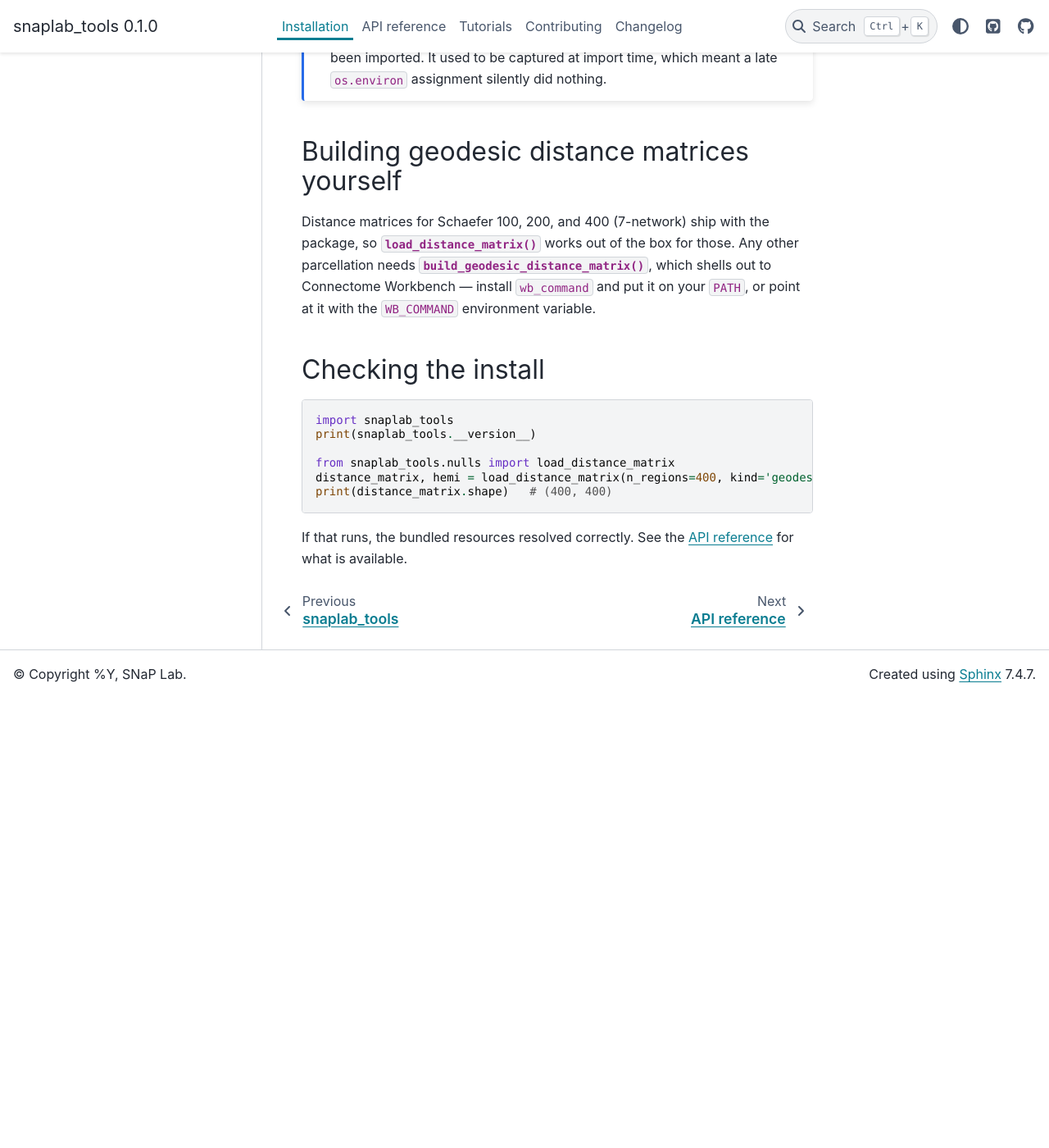
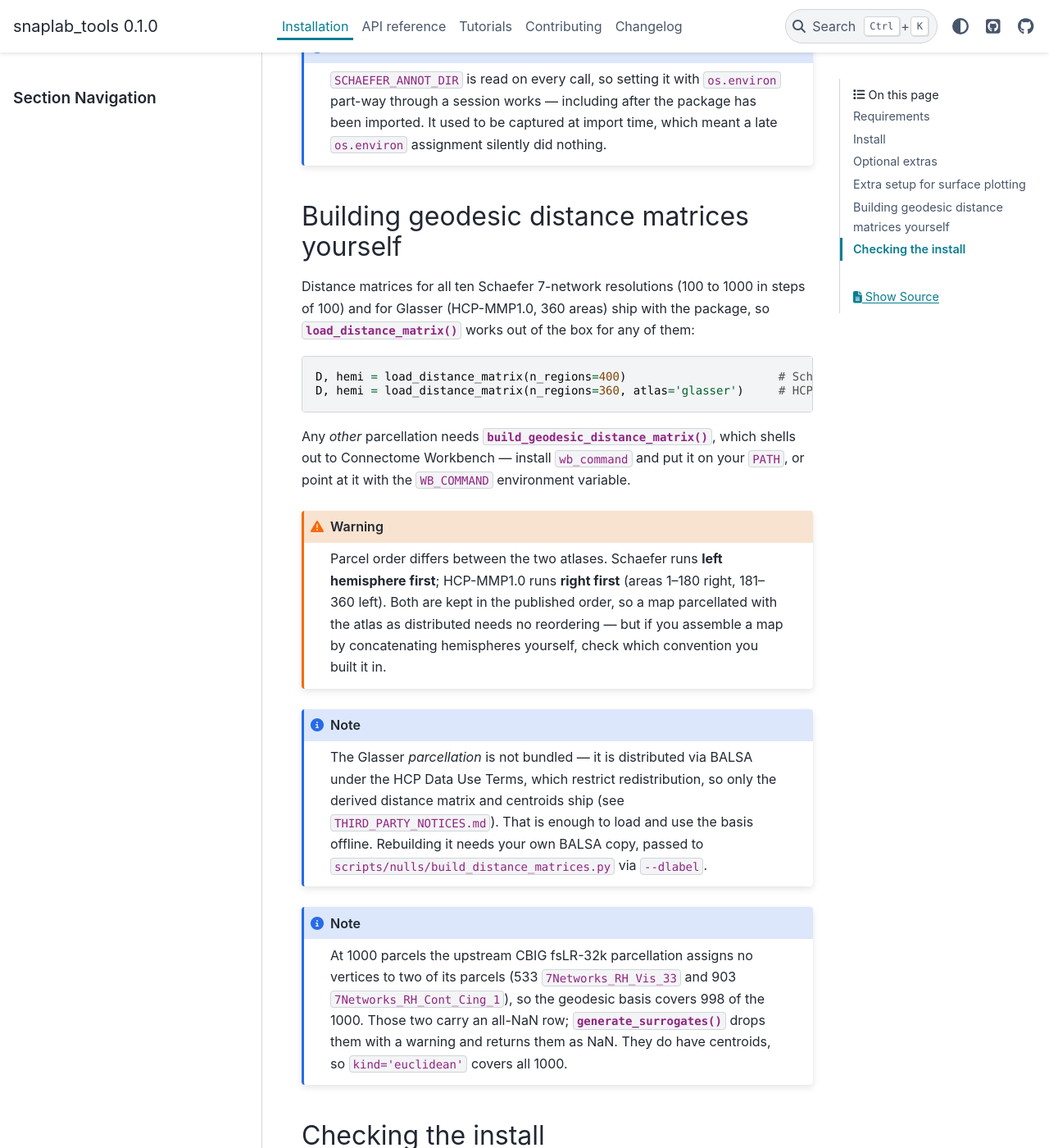
Before and after one commit to LindenParkesLab/snaplab_tools, a Sphinx documentation site: the page built from docs/installation.md, in a window 1280 px wide and 1400 px high, scrolled down 1686 px. Shown: the whole window at 82% size. Built offline with Sphinx 7.4.7 and the PyData theme 0.15.4, drawn with Linux system fonts in a browser that asks for light colours; pages that are not in the unit, such as notebooks, are missing from menus; before the commit the page ends 2538 px from its top, so only the background shows below that; some of the changed text lies outside the part shown.

Commit message:
docs: document the bundled atlases and their terms

````diff
--- a/docs/installation.md
+++ b/docs/installation.md
@@ -16,9 +16,12 @@
 The `-e` (editable) install is the one to use in a lab setting: `git pull` then picks up new
 functions without reinstalling.
 
-Installing the package ships about 5 MB of bundled resources with it — Schaefer parcellations at
-100/200/400 parcels, fsLR-32k midthickness surfaces, and precomputed geodesic distance matrices.
-{mod}`snaplab_tools.nulls` works offline because of them.
+Installing the package ships about 39 MB of bundled resources with it — Schaefer parcellations at
+every published resolution (100 to 1000 in steps of 100), fsLR-32k midthickness surfaces, and a
+precomputed geodesic distance matrix for each, plus the Glasser (HCP-MMP1.0) distance matrix and
+centroids. {mod}`snaplab_tools.nulls` works offline because of them. Most of that size is the
+distance matrices, which grow with the square of the resolution: the one for 1000 parcels is 8 MB
+on its own.
 
 ## Optional extras
 
@@ -68,11 +71,40 @@
 
 ## Building geodesic distance matrices yourself
 
-Distance matrices for Schaefer 100, 200, and 400 (7-network) ship with the package, so
-{func}`~snaplab_tools.nulls.load_distance_matrix` works out of the box for those. Any other
-parcellation needs {func}`~snaplab_tools.nulls.build_geodesic_distance_matrix`, which shells out to
-Connectome Workbench — install `wb_command` and put it on your `PATH`, or point at it with the
-`WB_COMMAND` environment variable.
+Distance matrices for all ten Schaefer 7-network resolutions (100 to 1000 in steps of 100) and for
+Glasser (HCP-MMP1.0, 360 areas) ship with the package, so
+{func}`~snaplab_tools.nulls.load_distance_matrix` works out of the box for any of them:
+
+```python
+D, hemi = load_distance_matrix(n_regions=400)                      # Schaefer, the default
+D, hemi = load_distance_matrix(n_regions=360, atlas='glasser')     # HCP-MMP1.0
+```
+
+Any *other* parcellation needs {func}`~snaplab_tools.nulls.build_geodesic_distance_matrix`, which
+shells out to Connectome Workbench — install `wb_command` and put it on your `PATH`, or point at it
+with the `WB_COMMAND` environment variable.
+
+:::{warning}
+Parcel order differs between the two atlases. Schaefer runs **left hemisphere first**; HCP-MMP1.0
+runs **right first** (areas 1–180 right, 181–360 left). Both are kept in the published order, so a
+map parcellated with the atlas as distributed needs no reordering — but if you assemble a map by
+concatenating hemispheres yourself, check which convention you built it in.
+:::
+
+:::{note}
+The Glasser *parcellation* is not bundled — it is distributed via BALSA under the HCP Data Use
+Terms, which restrict redistribution, so only the derived distance matrix and centroids ship (see
+`THIRD_PARTY_NOTICES.md`). That is enough to load and use the basis offline. Rebuilding it needs
+your own BALSA copy, passed to `scripts/nulls/build_distance_matrices.py` via `--dlabel`.
+:::
+
+:::{note}
+At 1000 parcels the upstream CBIG fsLR-32k parcellation assigns no vertices to two of its parcels
+(533 `7Networks_RH_Vis_33` and 903 `7Networks_RH_Cont_Cing_1`), so the geodesic basis covers 998
+of the 1000. Those two carry an all-NaN row;
+{func}`~snaplab_tools.nulls.generate_surrogates` drops them with a warning and returns them as
+NaN. They do have centroids, so `kind='euclidean'` covers all 1000.
+:::
 
 ## Checking the install
 
````
Also changed, not shown: docs/index.md (+2 -1 lines).
